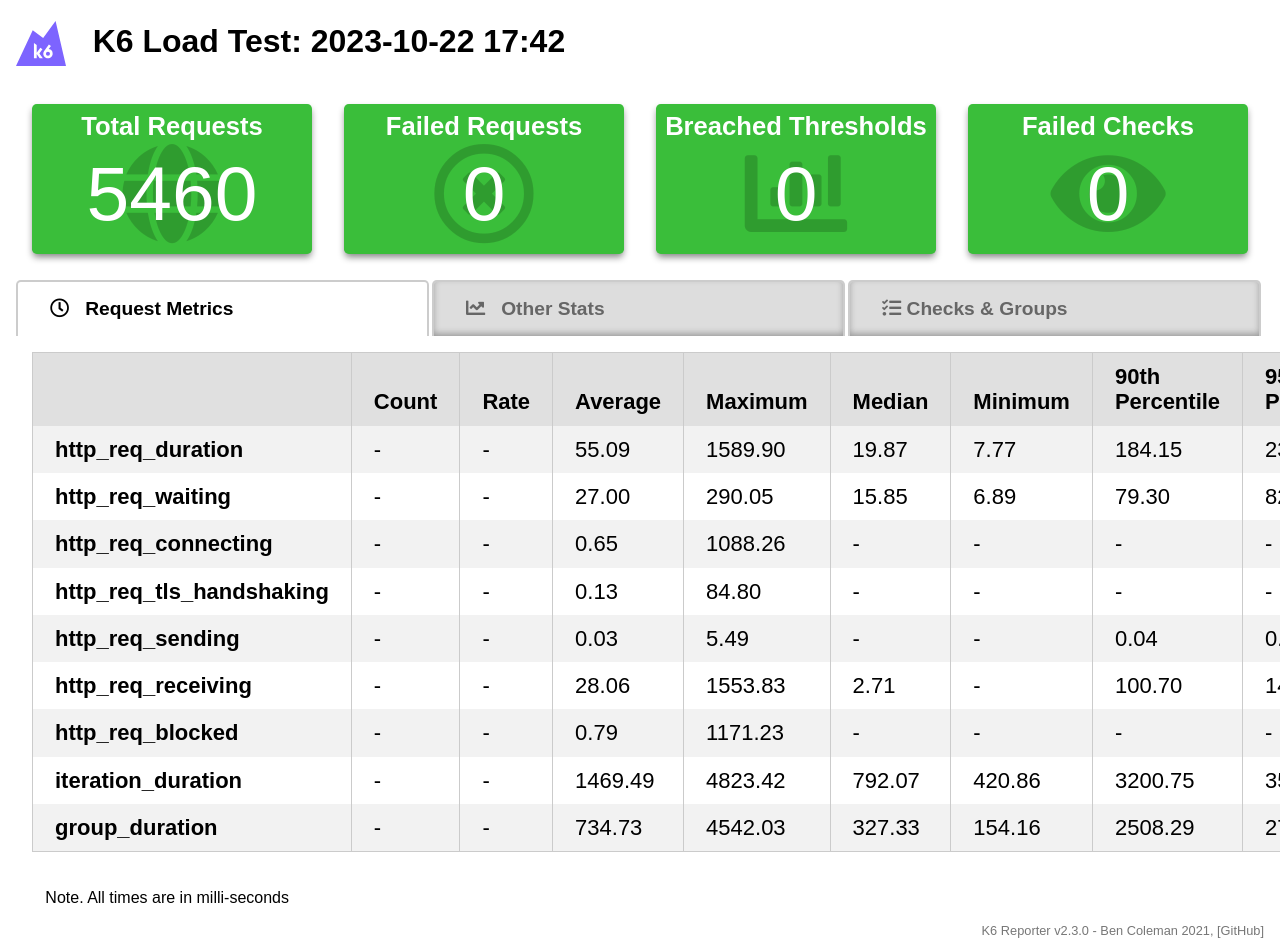
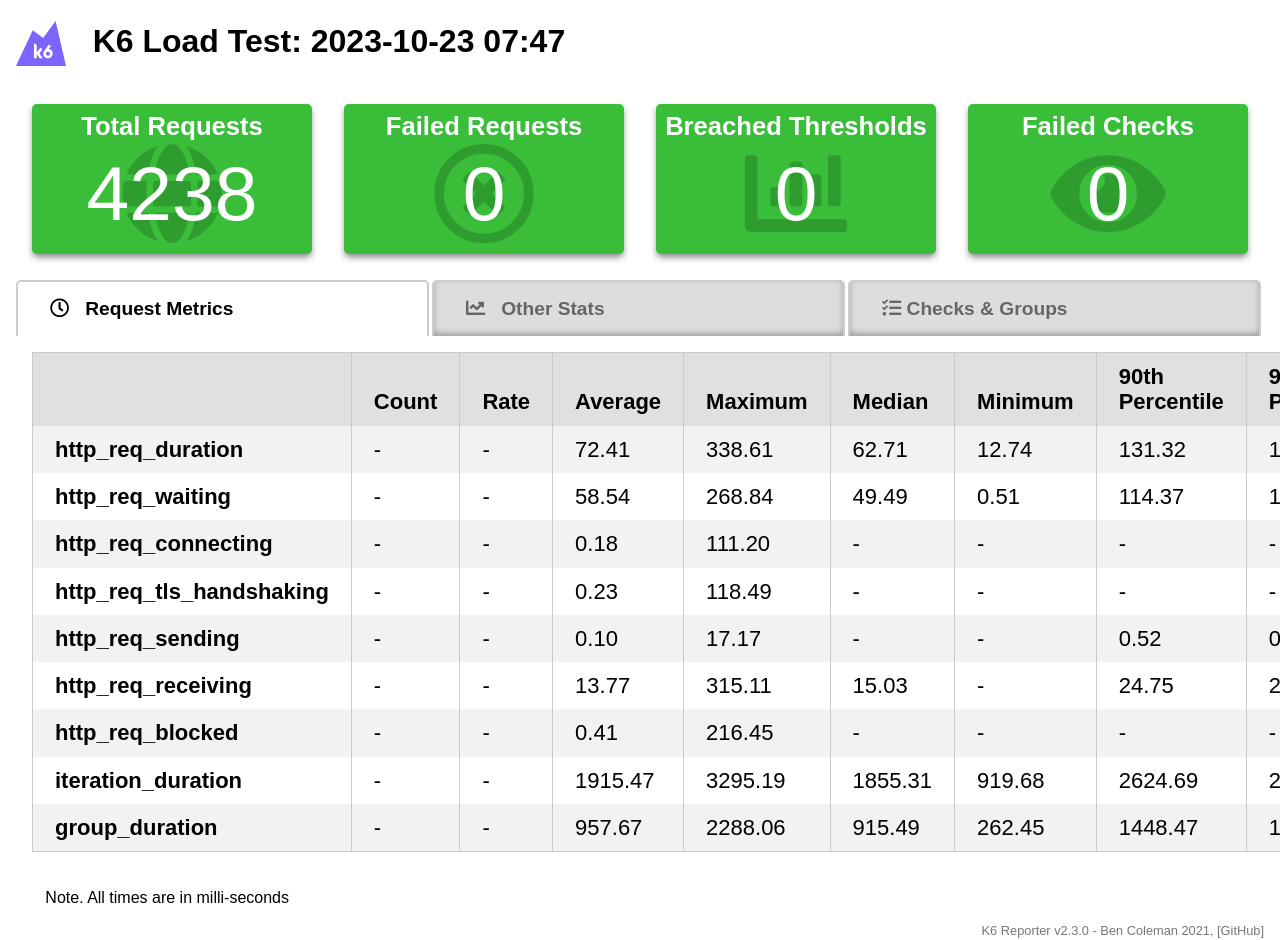
Before and after one commit to mushiur/K6_automation, a website: page result.html in a window 1280 px wide. Shown: the top 940 px of the page. Drawn offline with nearby package versions, Linux system fonts and the light colour scheme.

Commit message:
html report generator new coded is added

```diff
--- a/summary.html
+++ b/result.html
@@ -9,7 +9,7 @@
     <link rel="shortcut icon" href="https://raw.githubusercontent.com/benc-uk/k6-reporter/main/assets/icon.png" type="image/png">
 
     <meta name="viewport" content="width=device-width, initial-scale=1.0" />
-    <title>K6 Load Test: 2023-10-22 17:42</title>
+    <title>K6 Load Test: 2023-10-23 07:47</title>
     <style>
       body {
         margin: 1rem;
@@ -138,14 +138,14 @@
   <body>
     <h1>
       <svg style="vertical-align:middle" width="50" height="45" viewBox="0 0 50 45" fill="none" class="footer-module--logo--_lkxx"><path d="M31.968 34.681a2.007 2.007 0 002.011-2.003c0-1.106-.9-2.003-2.011-2.003a2.007 2.007 0 00-2.012 2.003c0 1.106.9 2.003 2.012 2.003z" fill="#7D64FF"></path><path d="M39.575 0L27.154 16.883 16.729 9.31 0 45h50L39.575 0zM23.663 37.17l-2.97-4.072v4.072h-2.751V22.038l2.75 1.989v7.66l3.659-5.014 2.086 1.51-3.071 4.21 3.486 4.776h-3.189v.001zm8.305.17c-2.586 0-4.681-2.088-4.681-4.662 0-1.025.332-1.972.896-2.743l4.695-6.435 2.086 1.51-2.239 3.07a4.667 4.667 0 013.924 4.6c0 2.572-2.095 4.66-4.681 4.66z" fill="#7D64FF"></path></svg>
-      &nbsp; K6 Load Test: 2023-10-22 17:42
+      &nbsp; K6 Load Test: 2023-10-23 07:47
     </h1>
 
     <div class="row">
       <div class="box">
         <i class="fas fa-globe icon"></i>
         <h4>Total Requests</h4>
-        <div class="bignum">5460</div>
+        <div class="bignum">4238</div>
         <div class="bignum"></div>
       </div>
 
@@ -202,27 +202,27 @@
 
 
 
-                  <td class="">55.09</td>
+                  <td class="">72.41</td>
 
 
 
-                  <td class="">1589.90</td>
+                  <td class="">338.61</td>
 
 
 
-                  <td class="">19.87</td>
+                  <td class="">62.71</td>
 
 
 
-                  <td class="">7.77</td>
+                  <td class="">12.74</td>
 
 
 
-                  <td class="">184.15</td>
+                  <td class="">131.32</td>
 
 
 
-                  <td class="">230.12</td>
+                  <td class="">158.09</td>
 
               </tr>
 
@@ -238,27 +238,27 @@
 
 
 
-                  <td class="">27.00</td>
+                  <td class="">58.54</td>
 
 
 
-                  <td class="">290.05</td>
+                  <td class="">268.84</td>
 
 
 
-                  <td class="">15.85</td>
+                  <td class="">49.49</td>
 
 
 
-                  <td class="">6.89</td>
+                  <td class="">0.51</td>
 
 
 
-                  <td class="">79.30</td>
+                  <td class="">114.37</td>
 
 
 
-                  <td class="">82.25</td>
+                  <td class="">139.69</td>
 
               </tr>
 
@@ -274,11 +274,11 @@
 
 
 
-                  <td class="">0.65</td>
+                  <td class="">0.18</td>
 
 
 
-                  <td class="">1088.26</td>
+                  <td class="">111.20</td>
 
 
 
@@ -310,11 +310,11 @@
 
 
 
-                  <td class="">0.13</td>
+                  <td class="">0.23</td>
 
 
 
-                  <td class="">84.80</td>
+                  <td class="">118.49</td>
 
 
 
@@ -346,11 +346,11 @@
 
 
 
-                  <td class="">0.03</td>
+                  <td class="">0.10</td>
 
 
 
-                  <td class="">5.49</td>
+                  <td class="">17.17</td>
 
 
 
@@ -362,11 +362,11 @@
 
 
 
-                  <td class="">0.04</td>
+                  <td class="">0.52</td>
 
 
 
-                  <td class="">0.30</td>
+                  <td class="">0.53</td>
 
               </tr>
 
@@ -382,15 +382,15 @@
 
 
 
-                  <td class="">28.06</td>
+                  <td class="">13.77</td>
 
 
 
-                  <td class="">1553.83</td>
+                  <td class="">315.11</td>
 
 
 
-                  <td class="">2.71</td>
+                  <td class="">15.03</td>
 
 
 
@@ -398,11 +398,11 @@
 
 
 
-                  <td class="">100.70</td>
+                  <td class="">24.75</td>
 
 
 
-                  <td class="">147.20</td>
+                  <td class="">29.98</td>
 
               </tr>
 
@@ -418,11 +418,11 @@
 
 
 
-                  <td class="">0.79</td>
+                  <td class="">0.41</td>
 
 
 
-                  <td class="">1171.23</td>
+                  <td class="">216.45</td>
 
 
 
@@ -454,27 +454,27 @@
 
 
 
-                  <td class="">1469.49</td>
+                  <td class="">1915.47</td>
 
 
 
-                  <td class="">4823.42</td>
+                  <td class="">3295.19</td>
 
 
 
-                  <td class="">792.07</td>
+                  <td class="">1855.31</td>
 
 
 
-                  <td class="">420.86</td>
+                  <td class="">919.68</td>
 
 
 
-                  <td class="">3200.75</td>
+                  <td class="">2624.69</td>
 
 
 
-                  <td class="">3588.09</td>
+                  <td class="">2865.63</td>
 
               </tr>
 
@@ -490,27 +490,27 @@
 
 
 
-                  <td class="">734.73</td>
+                  <td class="">957.67</td>
 
 
 
-                  <td class="">4542.03</td>
+                  <td class="">2288.06</td>
 
 
 
-                  <td class="">327.33</td>
+                  <td class="">915.49</td>
 
 
 
-                  <td class="">154.16</td>
+                  <td class="">262.45</td>
 
 
 
-                  <td class="">2508.29</td>
+                  <td class="">1448.47</td>
 
 
 
-                  <td class="">2787.73</td>
+                  <td class="">1637.81</td>
 
               </tr>
 
@@ -536,7 +536,7 @@
             <div class="box metricbox">
               <h4>Checks</h4>
               <i class="fas fa-eye icon"></i>
-              <div class="row"><div>Passed</div><div>16380</div></div>
+              <div class="row"><div>Passed</div><div>12714</div></div>
               <div class="row"><div>Failed</div><div>0</div></div>
             </div>
 
@@ -545,15 +545,15 @@
             <div class="box metricbox">
               <h4>Iterations</h4>
               <i class="fas fa-redo icon"></i>
-              <div class="row"><div>Total</div><div>210</div></div>
-              <div class="row"><div>Rate</div><div>6.57/s</div></div>
+              <div class="row"><div>Total</div><div>163</div></div>
+              <div class="row"><div>Rate</div><div>4.91/s</div></div>
             </div>
 
 
           <div class="box metricbox">
             <h4>Virtual Users</h4>
             <i class="fas fa-user icon"></i>
-            <div class="row"><div>Min</div><div>4</div></div>
+            <div class="row"><div>Min</div><div>1</div></div>
             <div class="row"><div>Max</div><div>10</div></div>
           </div>
         </div>
@@ -562,22 +562,22 @@
           <div class="box metricbox">
             <h4>Requests</h4>
             <i class="fas fa-globe icon"></i>
-            <div class="row"><div>Total</div><div>5460</div></div>
-            <div class="row"><div>Rate</div><div>170.86/s</div></div>
+            <div class="row"><div>Total</div><div>4238</div></div>
+            <div class="row"><div>Rate</div><div>127.57/s</div></div>
           </div>
 
           <div class="box metricbox">
             <h4>Data Received</h4>
             <i class="fas fa-cloud-download-alt icon"></i>
-            <div class="row"><div>Total</div><div>79.04 MB</div></div>
-            <div class="row"><div>Rate</div><div>2.47 mB/s</div></div>
+            <div class="row"><div>Total</div><div>61.71 MB</div></div>
+            <div class="row"><div>Rate</div><div>1.86 mB/s</div></div>
           </div>
 
           <div class="box metricbox">
             <h4>Data Sent</h4>
             <i class="fas fa-cloud-upload-alt icon"></i>
-            <div class="row"><div>Total</div><div>0.48 MB</div></div>
-            <div class="row"><div>Rate</div><div>0.02 mB/s</div></div>
+            <div class="row"><div>Total</div><div>0.39 MB</div></div>
+            <div class="row"><div>Rate</div><div>0.01 mB/s</div></div>
           </div>
         </div>
       </div>
@@ -599,15 +599,15 @@
             </thead>
 
               <tr class="checkDetails ">
-                <td width="50%">is status 200</td><td>2730</td><td>0</td>
+                <td width="50%">is status 200</td><td>2119</td><td>0</td>
               </tr>
 
               <tr class="checkDetails ">
-                <td width="50%">is content type JSON</td><td>2730</td><td>0</td>
+                <td width="50%">is content type JSON</td><td>2119</td><td>0</td>
               </tr>
 
               <tr class="checkDetails ">
-                <td width="50%">has 100 items</td><td>2730</td><td>0</td>
+                <td width="50%">has 100 items</td><td>2119</td><td>0</td>
               </tr>
 
           </table>
@@ -624,15 +624,15 @@
             </thead>
 
               <tr class="checkDetails ">
-                <td width="50%">is status 200</td><td>2730</td><td>0</td>
+                <td width="50%">is status 200</td><td>2119</td><td>0</td>
               </tr>
 
               <tr class="checkDetails ">
-                <td width="50%">is content type JSON</td><td>2730</td><td>0</td>
+                <td width="50%">is content type JSON</td><td>2119</td><td>0</td>
               </tr>
 
               <tr class="checkDetails ">
-                <td width="50%">has 6 users</td><td>2730</td><td>0</td>
+                <td width="50%">has 6 users</td><td>2119</td><td>0</td>
               </tr>
 
           </table>
```
Also changed, not shown: script.js (+14 -4 lines).
